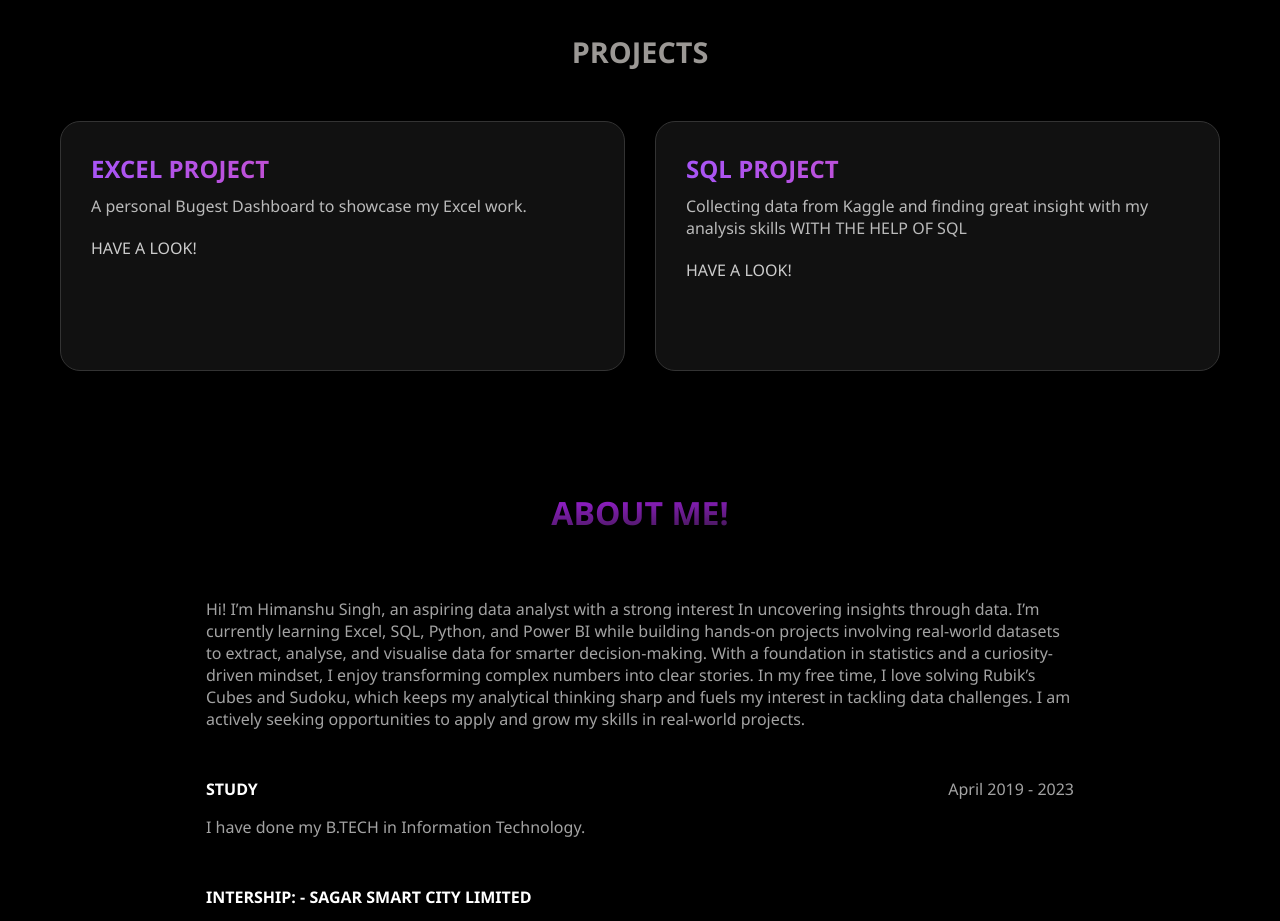
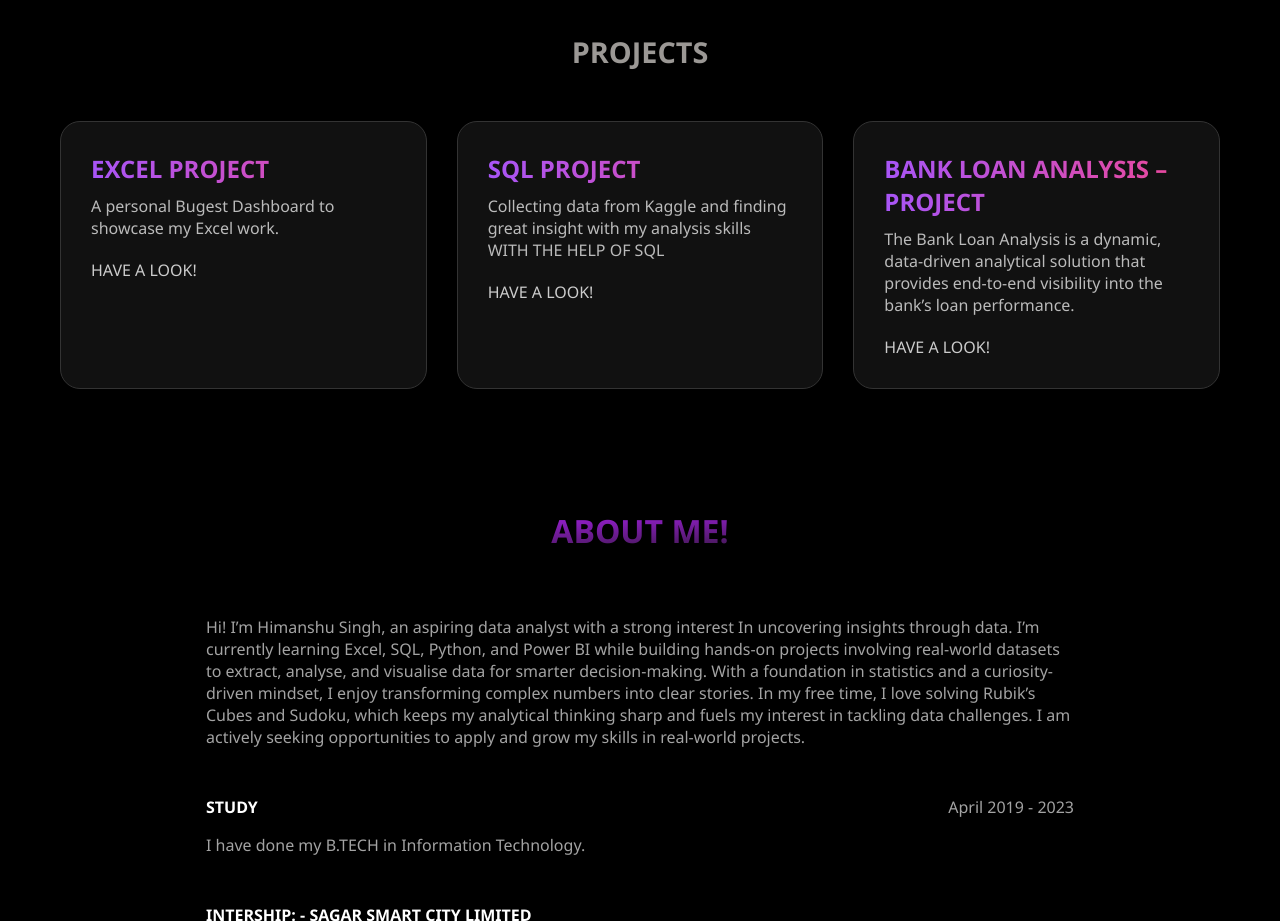
Before and after one commit to Himanshu-Singh282/MY_PORTFOILO, a plain HTML site: page index.html in a window 1280 px wide. Shown: the part 1000-1921 px from the top of the page. Drawn offline with nearby package versions, Linux system fonts and the light colour scheme.

Commit message:
Update index.html
update a new project

```diff
--- a/index.html
+++ b/index.html
@@ -171,11 +171,11 @@
         </div>
       </div>
 
-<!--       <div class="project-card">
-        <h3>DAILY TASK IN EXCEL</h3>
-        <p>A simple todo list app AND DYNAMIC CALENDAR WHERE YOU CAN USE IT FOR DAILY ACTIVITIES </p>
+      <div class="project-card">
+        <h3>BANK LOAN ANALYSIS – PROJECT</h3>
+        <p>The Bank Loan Analysis is a dynamic, data-driven analytical solution that provides end-to-end visibility into the bank’s loan performance. </p>
         <div class="links">
-          <a href="#" target="_blank">HAVE A LOOK!</a>
+          <a href="Project_bank_loan.html" target="_blank">HAVE A LOOK!</a>
       <!--    <a href="https://todoapp.com" target="_blank">Live</a>-->
         </div>
       </div>
```
